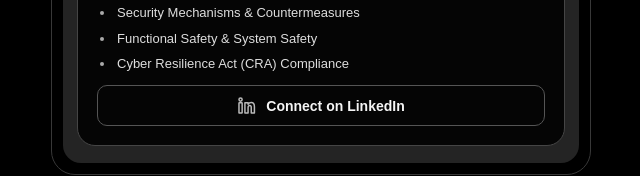
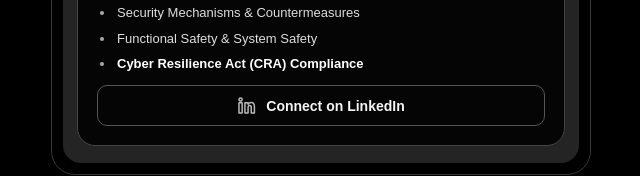
Before and after one commit to sauvikch/CV, a plain HTML site: page index.html in a window 1280 px wide. Shown: the part 537-713 px from the top of the page, without its empty margins (319-959 px from the left). Drawn offline with Linux system fonts and the light colour scheme.

Commit message:
Highlight Cyber Resilience Act (CRA) Compliance

```diff
--- a/index.html
+++ b/index.html
@@ -53,7 +53,7 @@ h1{font-size:clamp(24px,5.4vw,32px);letter-spacing:-.045em;line-height:1.16;marg
           <li>Security Requirements &amp; Concepts</li>
           <li>Security Mechanisms &amp; Countermeasures</li>
           <li>Functional Safety &amp; System Safety</li>
-          <li>Cyber Resilience Act (CRA) Compliance</li>
+          <li><strong>Cyber Resilience Act (CRA) Compliance</strong></li>
         </ul>
       </section>
       <nav class="links" aria-label="Professional links">
```
